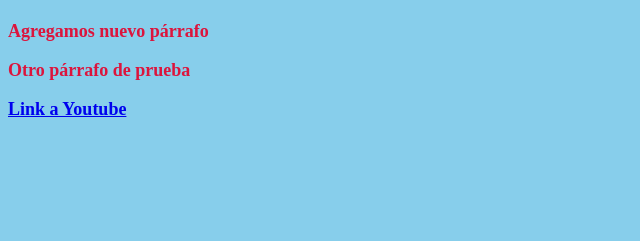
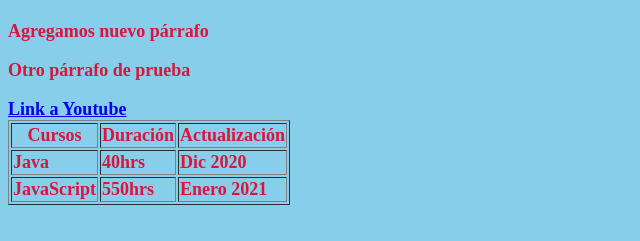
Before and after one commit to KingDavid77/CursoGit, a plain HTML site: page index.html in a window 1280 px wide. Shown: the part 69-310 px from the top of the page, without its empty margins (0-640 px from the left). Drawn offline with Linux system fonts and the light colour scheme.

Commit message:
Creacion de tabla cursos

```diff
--- a/index.html
+++ b/index.html
@@ -12,6 +12,25 @@
     <p>Agregamos nuevo p&aacute;rrafo</p>
     <p>Otro p&aacute;rrafo de prueba</p>
     <a href="https://www.youtube.com/">Link a Youtube</a>
+
+    <br />
+    <table border="1">
+        <tr>
+            <th>Cursos</th>
+            <th>Duraci&oacute;n</th>
+            <th>Actualizaci&oacute;n</th>
+        </tr>
+        <tr>
+            <td>Java</td>
+            <td>40hrs</td>
+            <td>Dic 2020</td>
+        </tr>
+        <tr>
+            <td>JavaScript</td>
+            <td>550hrs</td>
+            <td>Enero 2021</td>
+        </tr>
+    </table>
 </body>
 
 </html>
```
